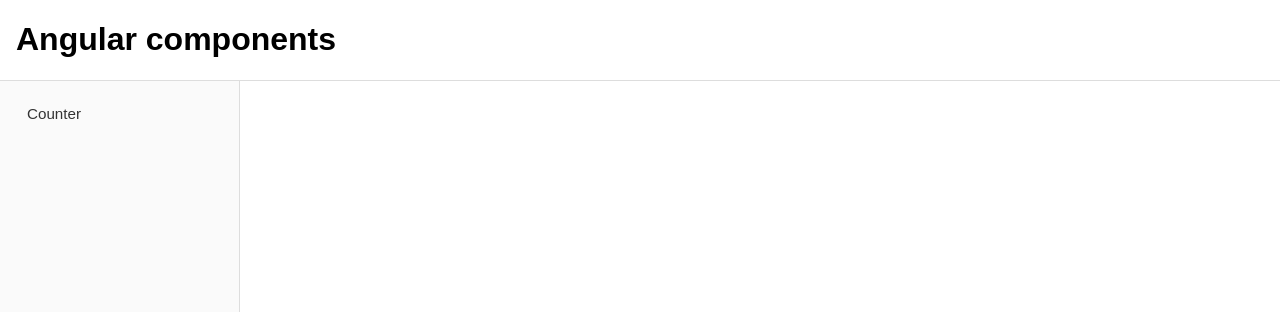
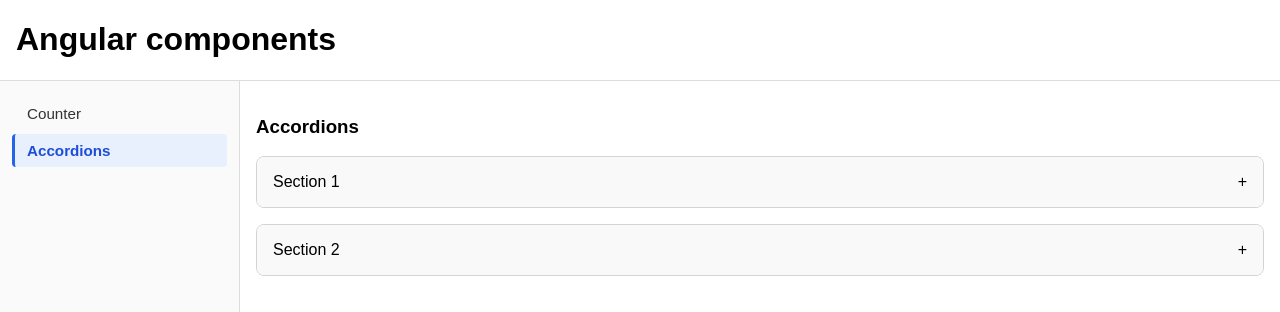
Before and after one commit to ravianand1988/ng-comps-rk, an Angular app: page /accordions in a window 1280 px wide. Before the commit this address led to /. Shown: the top 312 px of the page. Built offline with nearby package versions, Linux system fonts and the light colour scheme.

Commit message:
feat: Add accordion component using Signal input/output (#2)

```diff
--- a/src/app/app.routes.ts
+++ b/src/app/app.routes.ts
@@ -10,6 +10,12 @@ export const componentRoutes = [
     title: 'Counter',
     loadComponent: () => import('./shared/ui/counter/counter').then((m) => m.Counter),
   },
+  {
+    path: 'accordions',
+    title: 'Accordions',
+    loadComponent: () =>
+      import('./examples/accordion-example/accordion-example').then((m) => m.AccordionExample),
+  },
 ] satisfies (Route & { path: string; title: string })[];
 
 export const routes: Routes = [
--- /dev/null
+++ b/src/app/examples/accordion-example/accordion-example.html
@@ -0,0 +1,4 @@
+<h3>Accordions</h3>
+@for (item of accordionItems(); track $index) {
+  <app-accordion [data]="item" (toggleEvent)="onChange($event)"></app-accordion>
+}
--- /dev/null
+++ b/src/app/examples/accordion-example/accordion-example.ts
@@ -0,0 +1,32 @@
+import { Component, signal } from '@angular/core';
+import { Accordion } from '../../shared/ui';
+import { IAccordion } from '../../shared/ui/accordion/accordion.config';
+
+const LOREM =
+  'Lorem ipsum dolor sit amet, consectetur adipiscing elit. Sed do eiusmod tempor incididunt ut labore et dolore magna aliqua. Ut enim ad minim veniam, quis nostrud exercitation ullamco laboris nisi ut aliquip ex ea commodo consequat. Duis aute irure dolor in reprehenderit in voluptate velit esse cillum dolore eu fugiat nulla pariatur. Excepteur sint occaecat cupidatat non proident, sunt in culpa qui officia deserunt mollit anim id est laborum. ';
+const LARGE_TEXT = new Array(50).fill(LOREM).join('');
+
+const ACCORDION_ITEMS: IAccordion[] = [
+  {
+    title: 'Section 1',
+    text: LARGE_TEXT,
+  },
+  {
+    title: 'Section 2',
+    text: LARGE_TEXT,
+  },
+];
+
+@Component({
+  imports: [Accordion],
+  selector: 'app-accordion-example',
+  styleUrl: './accordion-example.scss',
+  templateUrl: './accordion-example.html',
+})
+export class AccordionExample {
+  public accordionItems = signal<IAccordion[]>([...ACCORDION_ITEMS]);
+
+  public onChange(val: any) {
+    console.log('on toggle, ', val);
+  }
+}
--- /dev/null
+++ b/src/app/shared/ui/accordion/accordion.config.ts
@@ -0,0 +1,6 @@
+interface IAccordion {
+  title: string;
+  text: string;
+}
+
+export type { IAccordion };
--- /dev/null
+++ b/src/app/shared/ui/accordion/accordion.html
@@ -0,0 +1,12 @@
+@let item = data();
+
+@if (item) {
+  <details class="accordion" (click)="onToggle($event)">
+    <summary>{{ item.title }}</summary>
+    <section class="accordion__content">
+      <p>
+        {{ item.text }}
+      </p>
+    </section>
+  </details>
+}
--- /dev/null
+++ b/src/app/shared/ui/accordion/accordion.scss
@@ -0,0 +1,44 @@
+.accordion {
+  border: 1px solid lightgray;
+  border-radius: 0.5rem;
+  margin: 1rem 0;
+  overflow: hidden;
+
+ &::details-content {
+  transition: max-height 0.3s ease, content-visibility 0.3s allow-discrete;
+  max-height: 0;
+  overflow-x: hidden;
+ }
+
+ &[open]::details-content {
+  max-height: 400px;
+ }
+
+  summary {
+    display: flex;
+    justify-content: space-between;
+    width: 100%;
+    list-style: none;
+    background-color: #f9f9f9;
+    padding: 1rem;
+    cursor: pointer;
+    font-weight: 500;
+    align-items: center;
+  }
+
+  summary::after {
+    content: '+';
+    display: inline-block;
+    transition: transform 0.2s ease;
+  }
+
+  &[open] summary::after {
+    transform: rotate(45deg);
+  }
+
+  &__content {
+    padding: 0 1.5rem;
+    max-height: 400px;
+    background-color: #fff;
+  }
+}
--- /dev/null
+++ b/src/app/shared/ui/accordion/accordion.ts
@@ -0,0 +1,18 @@
+import { Component, input, output } from '@angular/core';
+import { IAccordion } from './accordion.config';
+
+@Component({
+  imports: [],
+  selector: 'app-accordion',
+  styleUrl: './accordion.scss',
+  templateUrl: './accordion.html',
+})
+export class Accordion {
+  public data = input.required<IAccordion>();
+
+  public toggleEvent = output();
+
+  public onToggle($event: any) {
+    this.toggleEvent.emit($event);
+  }
+}
--- a/src/app/shared/ui/index.ts
+++ b/src/app/shared/ui/index.ts
@@ -1 +1,2 @@
+export * from './accordion/accordion';
 export * from './counter/counter';
```
Also changed, not shown: src/app/examples/accordion-example/accordion-example.scss (added), 2 other files (tests, documents, lock files or other folders).
